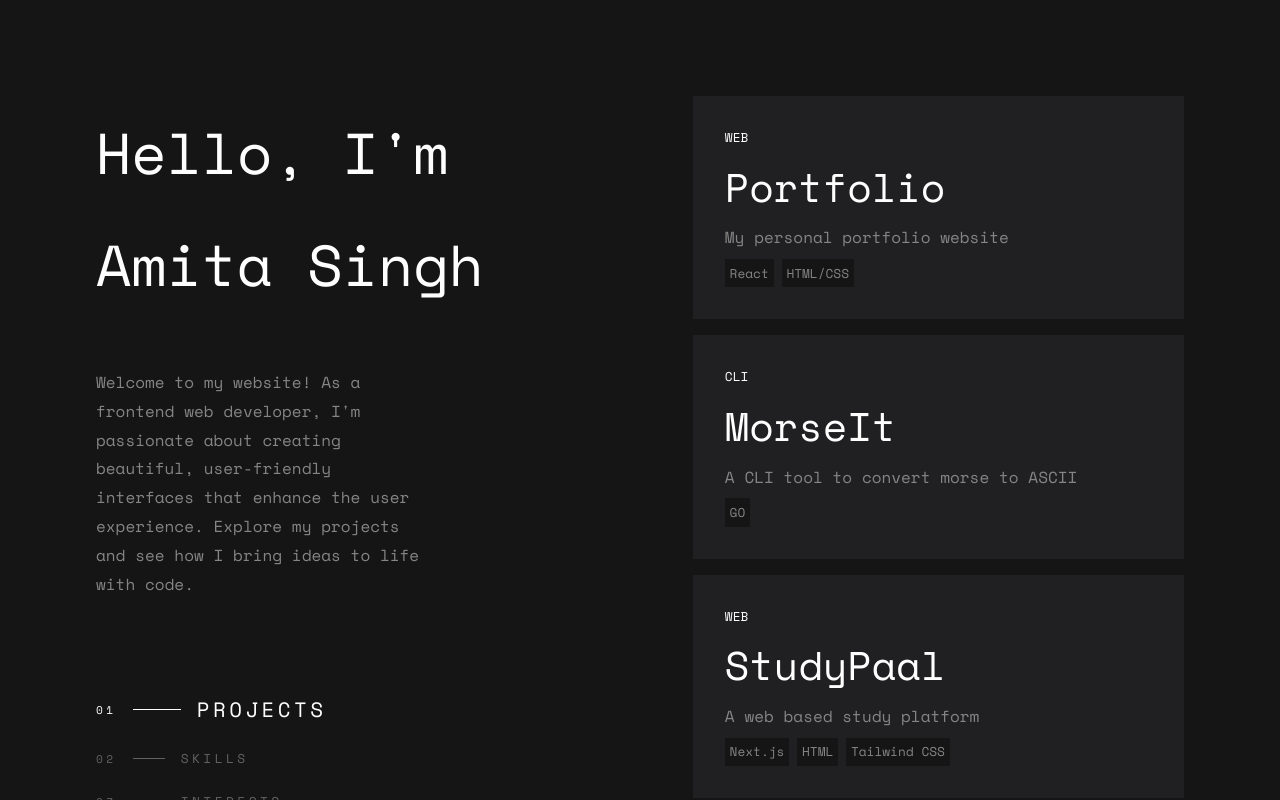
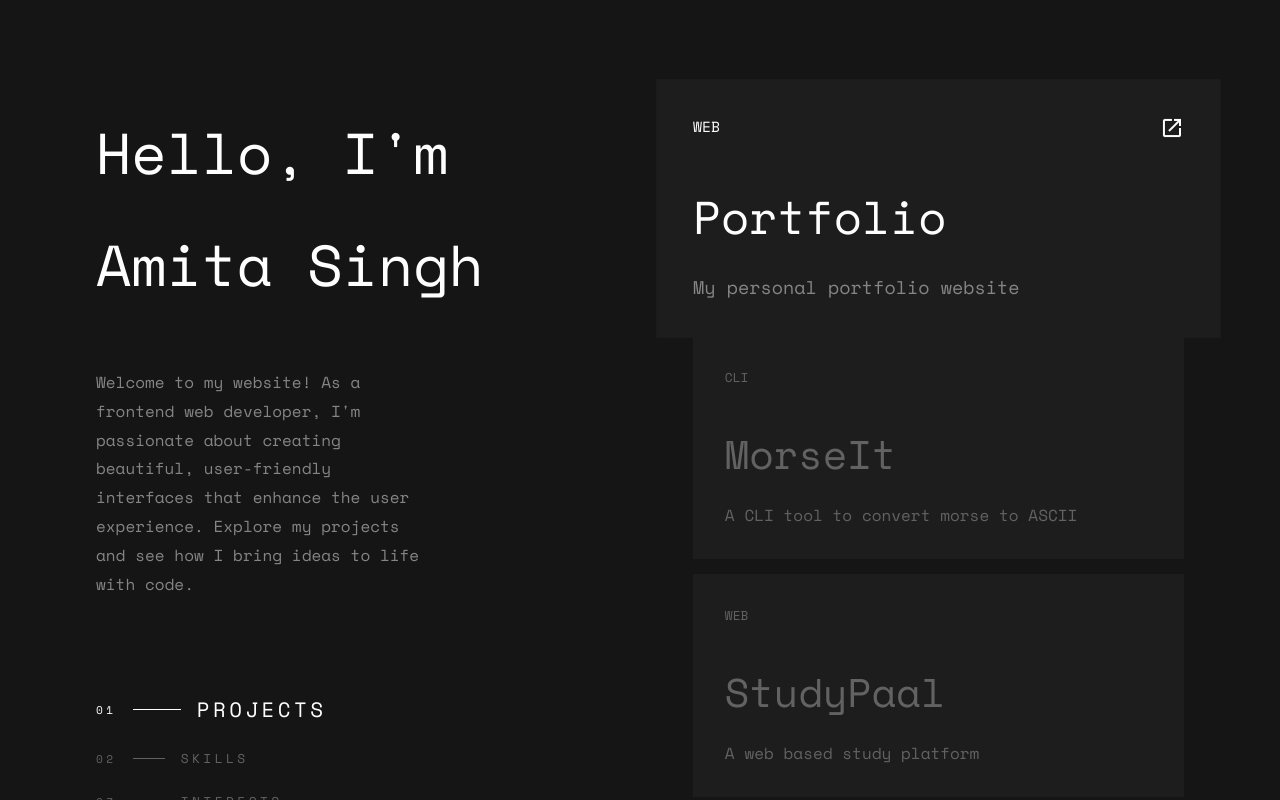
Before and after one commit to GeekAmita/myPortfolio, a React (Vite) app: page / in a window 1280 px wide. In both pictures the pointer is over the element 789 px from the left and 273 px from the top of the page. Built offline with nearby package versions, Linux system fonts and the light colour scheme.

Commit message:
Added hover in ProjectBox

```diff
--- a/src/components/projects/ProjectBox.css
+++ b/src/components/projects/ProjectBox.css
@@ -1,20 +1,37 @@
+.listContainer {
+  display: flex;
+  flex-direction: column;
+  gap: 0.9rem;
+}
+
 .dialog {
   display: flex;
   flex-direction: column;
   align-items: flex-start;
   justify-content: flex-start;
   align-self: stretch;
-  margin-bottom: 1rem;
   padding: 2rem;
   gap: 0.6rem;
   text-decoration: none;
   background-color: var(--secondary);
 }
 
+.header {
+  display: flex;
+  width: 100%;
+}
+
 .stack {
+  flex-grow: 1;
   color: var(--fontPrimary);
   font-size: 0.8rem;
   text-transform: uppercase;
+}
+
+.linkImg {
+  display: none;
+  width: 1.3rem;
+  height: 1.3rem;
 }
 
 .name {
@@ -40,3 +57,47 @@
   font-size: 0.8rem;
   background-color: var(--primary);
 }
+
+.listContainer:hover .tech {
+  display: none;
+}
+
+.listContainer:hover .dialog {
+  background-color: var(--inactive);
+  gap: 0.8rem;
+}
+
+.listContainer:hover .name {
+  padding: 1.5rem 0rem 0.5rem 0rem;
+  color: var(--fontInactive);
+}
+
+.listContainer:hover .stack {
+  color: var(--fontInactive);
+}
+
+.listContainer:hover .dis {
+  color: var(--fontInactive);
+}
+
+.dialog:hover {
+  background-color: var(--secondary);
+  transition: all 0.3s;
+  transform: scale(1.15);
+}
+
+.dialog:hover .name {
+  color: var(--fontPrimary);
+}
+
+.dialog:hover .stack {
+  color: var(--fontPrimary);
+}
+
+.dialog:hover .dis {
+  color: var(--fontSecondary);
+}
+
+.dialog:hover .linkImg {
+  display: block;
+}
--- a/src/components/projects/ProjectBox.jsx
+++ b/src/components/projects/ProjectBox.jsx
@@ -2,7 +2,9 @@ import "./ProjectBox.css";
 import projectList from "../../data/ProjectList";
 
 function ProjectBox() {
-  return projectList.map((item, index) => {
+  return (
+    <div className="listContainer">
+      {projectList.map((item, index) => {
         return (
           <div>
             {" "}
@@ -12,7 +14,14 @@ function ProjectBox() {
               target="_blank"
               rel="noreferrer"
             >
+              <div className="header">
                 <div className="stack">{item.stack}</div>
+                <img
+                  className="linkImg"
+                  src="./External_Link_light.png"
+                  alt="Link"
+                />
+              </div>
               <div className="name">{item.name}</div>
               <div className="dis">{item.dis}</div>
               <div className="tech">
@@ -27,7 +36,9 @@ function ProjectBox() {
             </a>
           </div>
         );
-  });
+      })}
+    </div>
+  );
 }
 
 export default ProjectBox;
--- a/src/data/ProjectList.js
+++ b/src/data/ProjectList.js
@@ -4,7 +4,7 @@ const projectList = [
     name: "Portfolio",
     dis: "My personal portfolio website",
     tech: ["React", "HTML/CSS"],
-    visit: "https://github.com/GeekAmita/myPortfolio",
+    visit: "https://my-portfolio-geekamita.vercel.app/",
   },
   {
     stack: "CLI",
--- a/src/index.css
+++ b/src/index.css
@@ -4,6 +4,7 @@
   --lightRedA05: rgba(108, 48, 48, 0.636);
   --primary: #151515;
   --secondary: #202022;
+  --inactive: #1e1d1d;
   --fontPrimary: #fefefe;
   --fontSecondary: #858585;
   --fontInactive: #626262;
```
Lines whose indentation alone changed are shown as unchanged.
